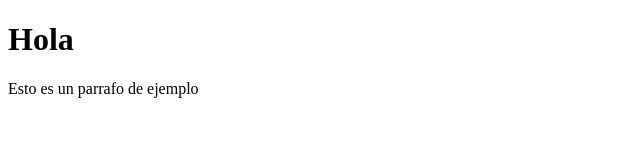
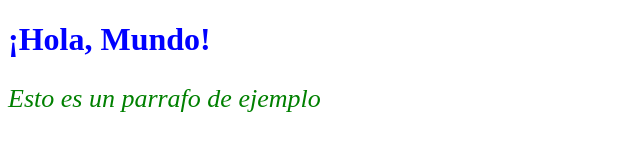
Before and after one commit to NicolaPDMsM/a_segundo_html, a plain HTML site: page index.html in a window 1280 px wide. Shown: the whole page, without its empty margins (0-640 px from the left). Drawn offline with Linux system fonts and the light colour scheme.

Commit message:
nueva version del proyecto, usando style

```diff
--- a/index.html
+++ b/index.html
@@ -4,9 +4,20 @@
     <meta charset="UTF-8">
     <meta name="viewport" content="width=device-width, initial-scale=1.0">
     <title>pagina</title>
+    <style>
+        h1 {
+            color: blue;
+            font-size: 32px;
+        }
+        .texto_verde {
+            color: green;
+            font-size: 26px;
+            font-style: italic;
+        }
+    </style>
 </head>
 <body>
-    <h1>Hola</h1>
-    <p>Esto es un parrafo de ejemplo</p>
+    <h1>¡Hola, Mundo!</h1>
+    <p class="texto_verde">Esto es un parrafo de ejemplo</p>
 </body>
 </html>
```
